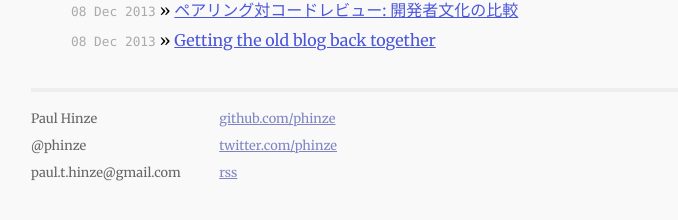
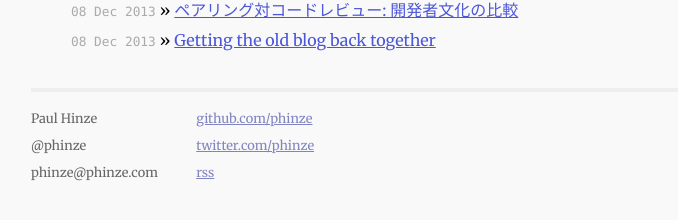
Before and after one commit to phinze/phinze.github.io, a Jekyll site: the page built from index.html, in a window 1280 px wide. Shown: the part 300-520 px from the top of the page, without its empty margins (273-951 px from the left). Built offline with Jekyll 4.4.1, drawn with Linux system fonts in a browser that asks for light colours.

Commit message:
update email address

```diff
--- a/_layouts/default.html
+++ b/_layouts/default.html
@@ -30,7 +30,7 @@
               <p>
                 Paul Hinze<br />
                 @phinze<br />
-                paul.t.hinze@gmail.com
+                phinze@phinze.com
               </p>
             </div>
             <div class="contact">
```
